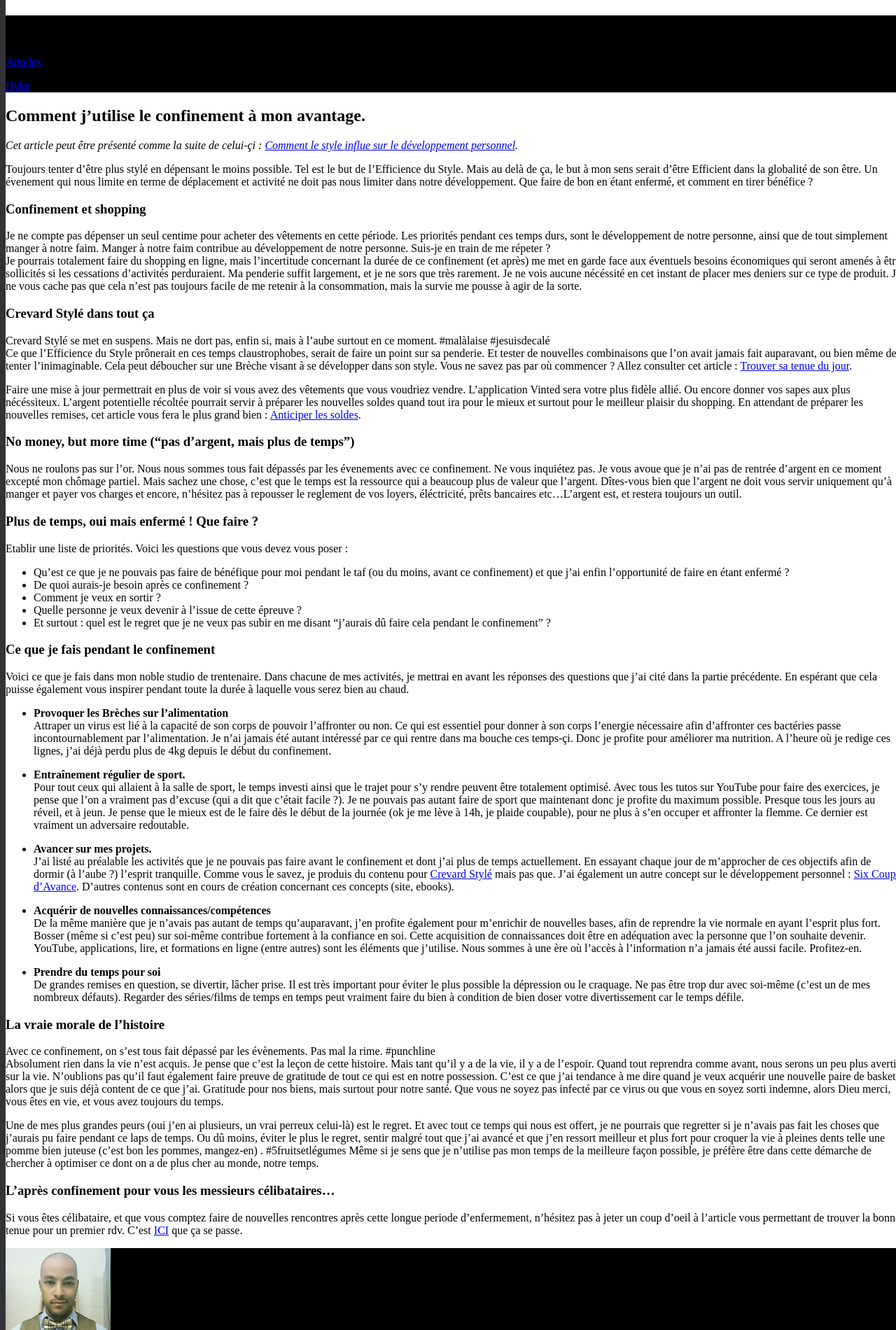
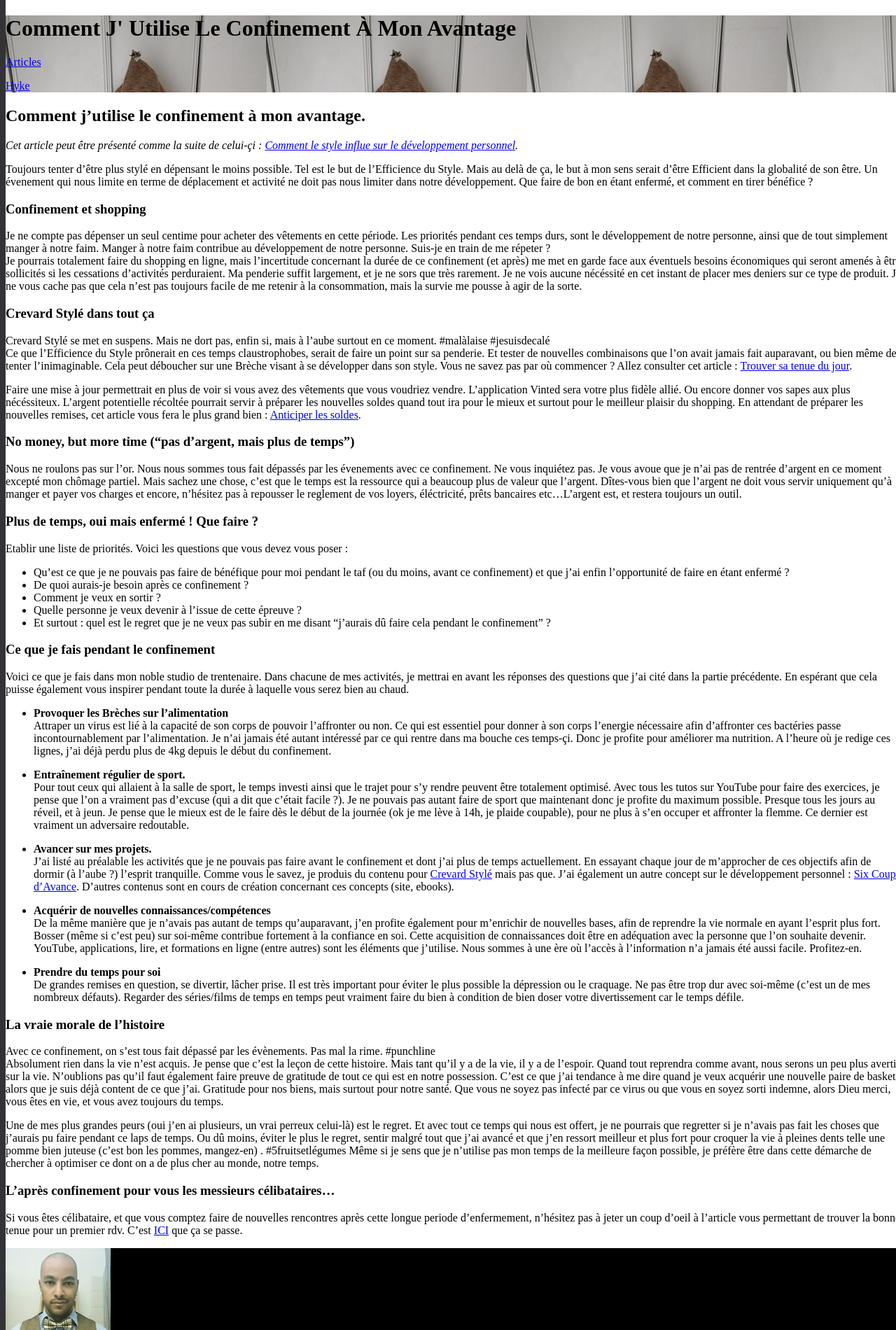
Before and after one commit to darkh2/darkh2.github.io, a Jekyll site: the page built from _posts/2020-04-19-Comment-j'-utilise-le-confinement-à-mon-avantage.md, in a window 1280 px wide. Shown: the part 255-2155 px from the top of the page at 70% size. Built offline with Jekyll 4.4.1, drawn with Linux system fonts in a browser that asks for light colours; comment, search, counter and statistics services are not loaded.

Commit message:
Update 2020-04-19-Comment-j'-utilise-le-confinement-à-mon-avantage.md

```diff
--- a/_posts/2020-04-19-Comment-j'-utilise-le-confinement-à-mon-avantage.md
+++ b/_posts/2020-04-19-Comment-j'-utilise-le-confinement-à-mon-avantage.md
@@ -4,7 +4,7 @@ layout: post
 date: 2020-04-19T00:00:00.000Z
 categories: articles
 author_slug: hyke
-feature_image: blackfont.png
+feature_image: confinement.jpg
 ---
 ## Comment j'utilise le confinement à mon avantage.
 
```
